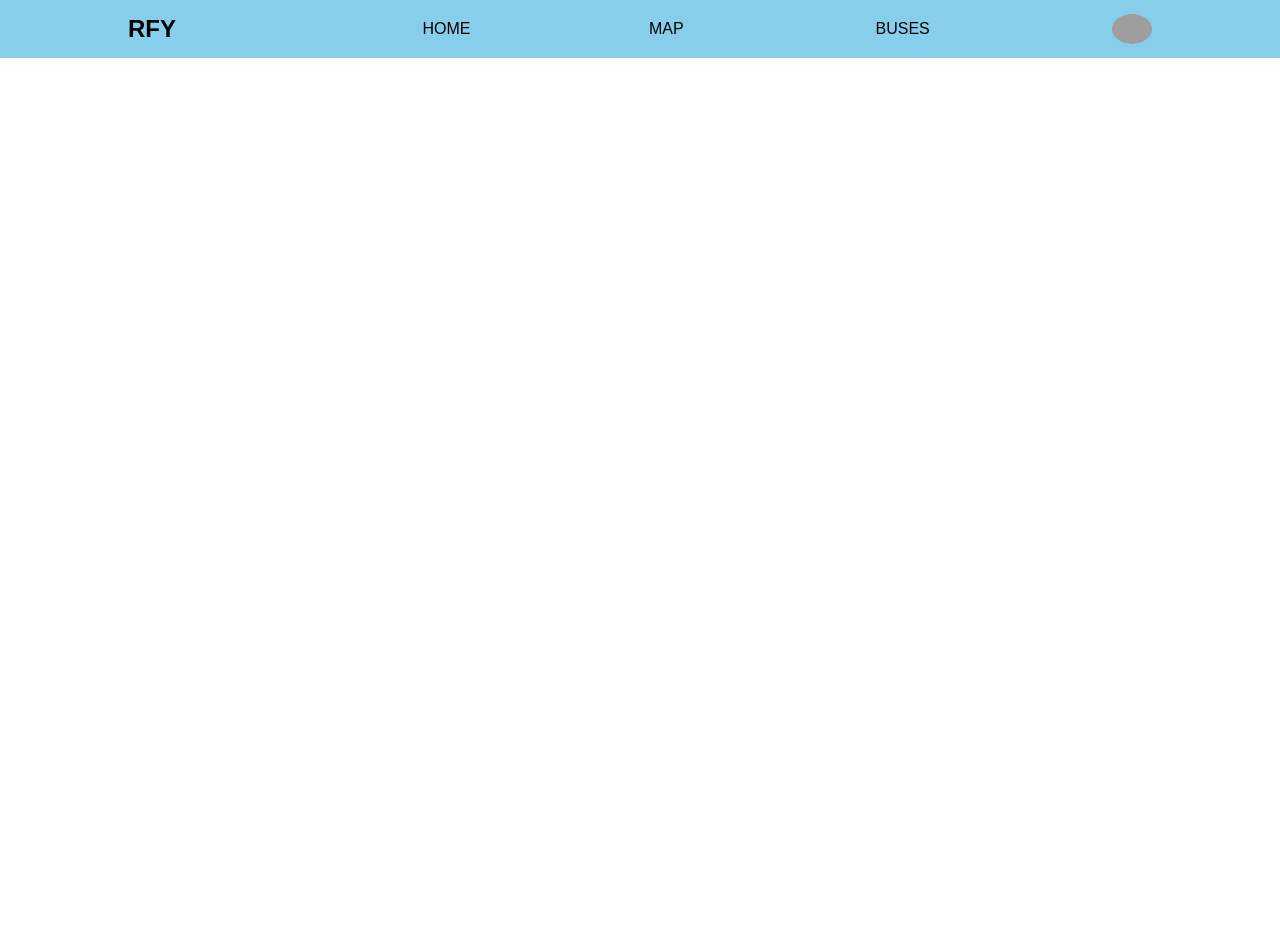
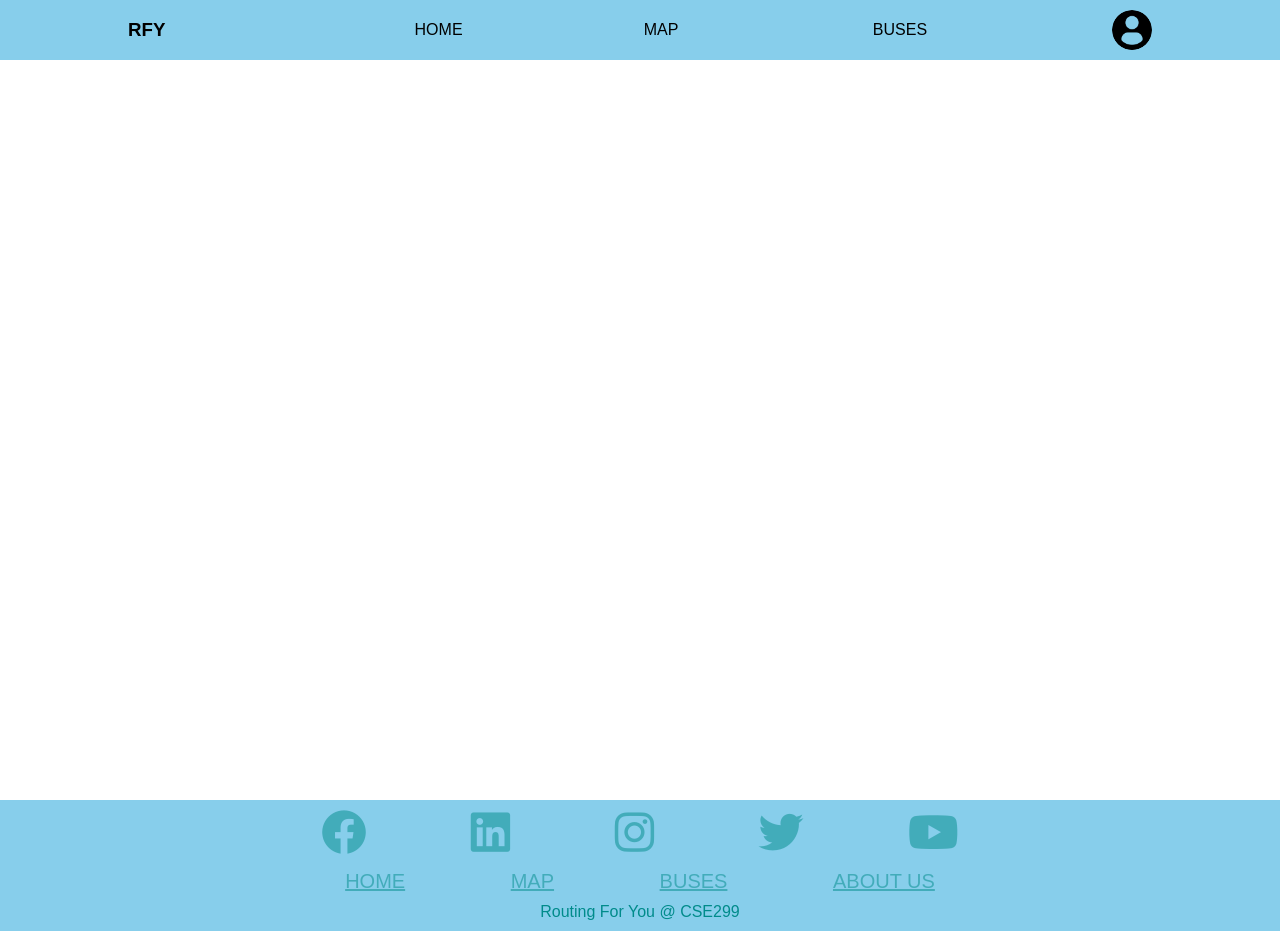
Before and after one commit to shawonsaha15/RoutingForYou, a PHP site: page /dashboard.html in a window 1280 px wide. Before the commit the page ends 58 px from the top, so only its background shows below. Run offline with PHP 8.4, Linux system fonts and the light colour scheme; some libraries are stand-ins or nearby versions; grey boxes are pictures that could not be loaded.

Commit message:
Update on styling
Footer added

```diff
--- a/Details.txt
+++ b/Details.txt
@@ -30,3 +30,4 @@
 Refs:
 https://www.youtube.com/watch?v=ybXulmeilFM
 https://www.youtube.com/watch?v=ynA4BzJmzH8
+https://www.youtube.com/watch?v=2-5LpaN2LF8
--- a/dashboard.html
+++ b/dashboard.html
@@ -2,10 +2,13 @@
 	<head>
 		<title>Dashboard</title>
 		<link rel="stylesheet" href="style.css">
+		<link rel="stylesheet" href="https://cdnjs.cloudflare.com/ajax/libs/font-awesome/6.3.0/css/all.min.css">
 	</head>
 
 	<body>
-		<div class="hero">
+		<!--Navbar-->
+		<section class="header">
+			<div class="navbar">
 			<nav>
 				<h1>RFY</h1>
 				<ul>
@@ -46,6 +49,42 @@
 				</div>
 			</nav>
 		</div>
+		</section>
+
+		<!--Body-->
+
+		<!--Footer-->
+		<section class="footer">
+			<div class="social">
+				<a href="facebook.com"><i class="fa-brands fa-facebook"></i></a>
+				<a href="linkedin.com"><i class="fa-brands fa-linkedin"></i></a>
+				<a href="instagram.com"><i class="fa-brands fa-instagram"></i></a>
+				<a href="twitter.com"><i class="fa-brands fa-twitter"></i></a>
+				<a href="youtube.com"><i class="fa-brands fa-youtube"></i></a>
+			</div>
+
+			<ul class="list">
+				<li>
+					<a href="dashboard.html">HOME</a>
+				</li>
+				<li>
+					<a href="#">MAP</a>
+				</li>
+				<li>
+					<a href="#">BUSES</a>
+				</li>
+				<li>
+					<a href="#">ABOUT US</a>
+				</li>
+			</ul>
+
+			<p class="copyright">
+				Routing For You @ CSE299
+			</p>
+		</section>
+
+
+
 
 		<script>
 			let subMenu = document.getElementById("subMenu");
--- a/style.css
+++ b/style.css
@@ -5,7 +5,9 @@
 	box-sizing: border-box;
 }
 
-.hero{
+/*NAVBAR STYLE*/
+
+.navbar{
 	width: 100%;
 	min-height: 100vh;
 }
@@ -125,3 +127,56 @@
 .sub-menu-link:hover p{
 	font-weight: 600;
 }
+
+/*FOOTER STYLE*/
+
+.footer{
+	padding: 10px 0;
+	background-color: #87CEEB;
+}
+
+.footer .social{
+	text-align: center;
+	padding-bottom: 5px;
+}
+
+.footer .social a{
+	font-size: 45px;
+	color: darkcyan;
+	line-height: 50px;
+	display:inline-block;
+	text-align: center;
+	border-radius: 50%;
+	margin: 0 50px;
+	opacity: 0.50;
+}
+
+.footer .social a:hover{
+	opacity: 1;
+	cursor: pointer;
+}
+
+.footer ul{
+	font-size: 20px;
+	text-align: center;
+}
+
+.footer ul li{
+	display: inline-block;
+	padding: 10 50px;
+}
+
+.footer ul li a{
+	color: darkcyan;
+	opacity: 0.5;
+}
+
+.footer ul li a:hover{
+	opacity: 1;
+	cursor: pointer;
+}
+
+.footer p{
+	text-align: center;
+	color: darkcyan;
+}
```
Also changed, not shown: sql/users.sql (added, +68 -0 lines), images/64572.png (added), images/help.png (added), images/logout.png (added), images/profile.png (added), images/setting.png (added), images/user.png (added).
